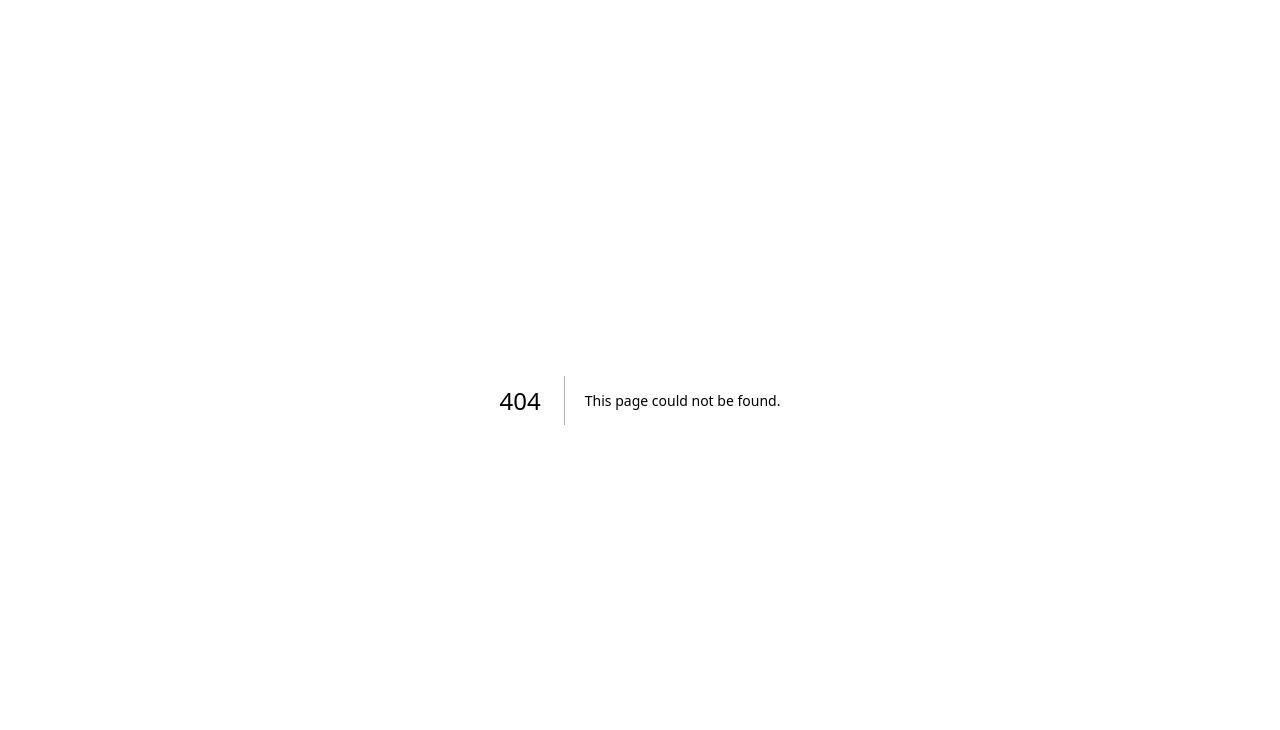
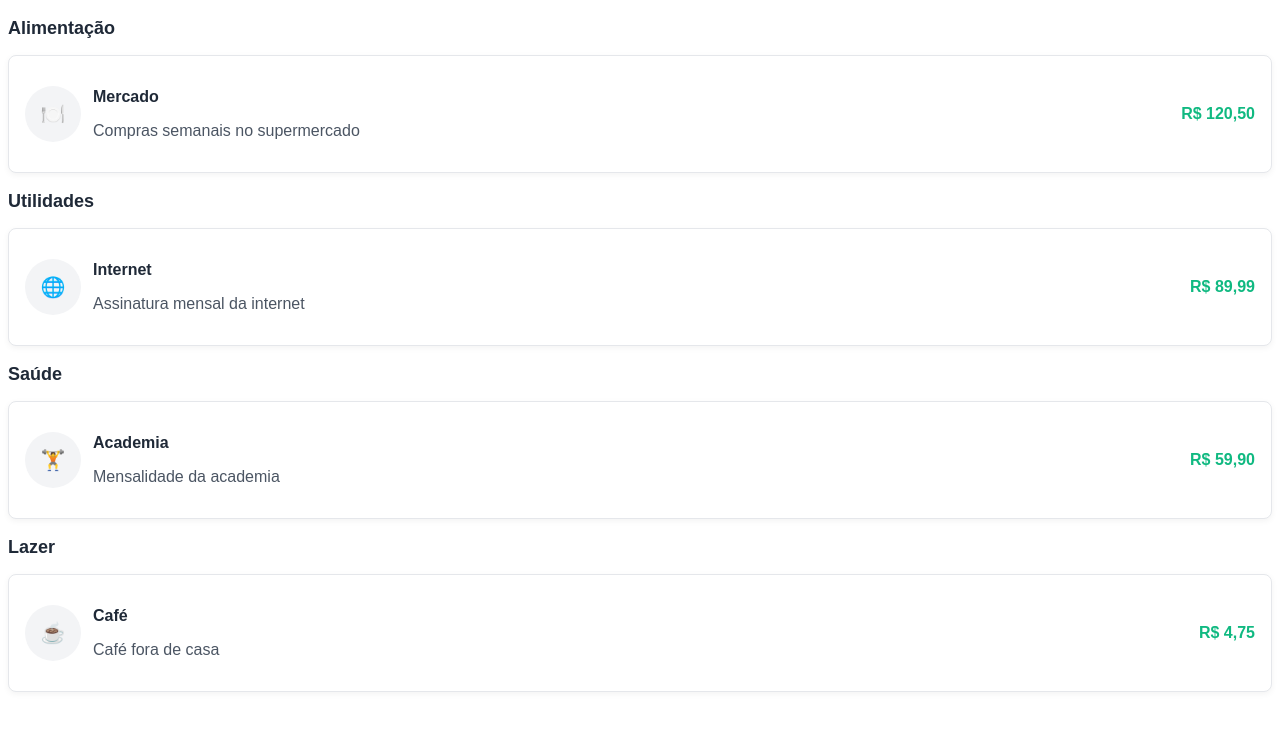
Before and after one commit to flaviane-lima/myfinance, a Next.js app: page /dashboard/expenseList in a window 1280 px wide. Before the commit this address had no page. Shown: the top 730 px of the page. Built offline with nearby package versions, Linux system fonts and the light colour scheme.

Commit message:
Cria estrutura de rota em expenseList para renderização de card

```diff
--- /dev/null
+++ b/src/app/dashboard/expenseList/loading.tsx
@@ -0,0 +1,6 @@
+import LoadingMessage from "@/app/components/LoadingMessage";
+
+export default function Loading() {
+
+    return <LoadingMessage />
+}
--- /dev/null
+++ b/src/app/dashboard/expenseList/page.tsx
@@ -0,0 +1,12 @@
+
+
+import ExpenseList from "../../components/ExpenseList";
+
+export default function List() {
+
+    return(
+        <div>
+            <ExpenseList />
+        </div>
+    )
+}
```
